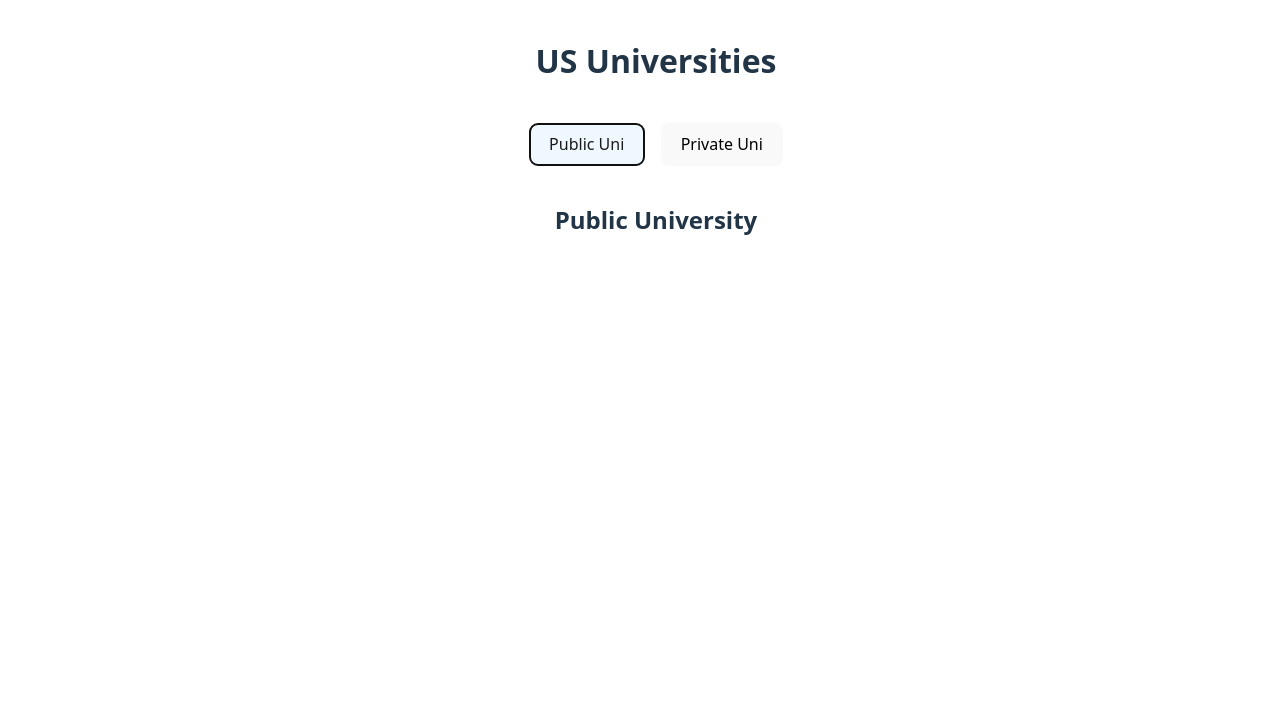
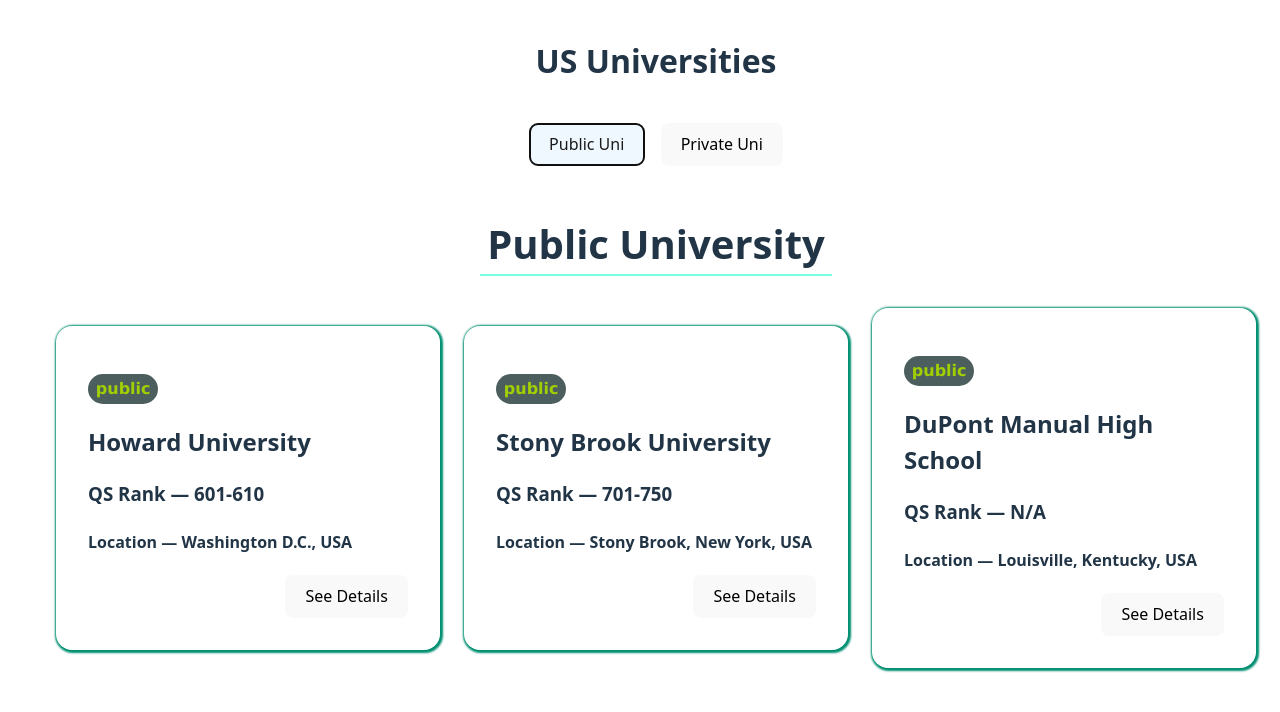
Before and after one commit to heyAbdullahBruh/VersityList, a React (Vite) app: page / in a window 1280 px wide. Both pictures are taken after a click on the button "Public Uni". Shown: the top 712 px of the page. Built offline with nearby package versions, Linux system fonts and the light colour scheme.

Commit message:
#updae1.3 public versity Done

```diff
--- a/src/components/versityList/public.jsx
+++ b/src/components/versityList/public.jsx
@@ -1,11 +1,67 @@
-import React from 'react';
+import { useEffect, useState } from "react";
+import Loading from "../loading/Loading";
+import styles from "./versity.module.css";
+import UniVDetails from "./versityDetails";
 
 const PublicUni = () => {
-    return (
-        <div>
-            <h1>Public University</h1>
+  const [versities, setVersities] = useState([]);
+  const [loading, setLoading] = useState(false);
+
+  const fetchPublicVerstyData = async () => {
+    setLoading(true);
+    try {
+      const respons = await fetch("/data/publicUni.json");
+      const data = await respons.json();
+      setVersities(data);
+    } catch (error) {
+      console.log(error);
+    } finally {
+      setLoading(false);
+    }
+  };
+
+  useEffect(() => {
+    fetchPublicVerstyData();
+  }, []);
+
+  const [univOpen, setUnivOpen] = useState(false);
+  const [uniData, setUniData] = useState({});
+
+  const detailsOpen = (id,data) => {
+    if (id) {
+      setUnivOpen(true);
+      setUniData(data);
+    }
+  };
+
+  return (
+    <section className={styles.versity}>
+      <h1 id={styles.headV}>Public University</h1>
+      {loading ? (
+        <Loading />
+      ) : (
+        <div className={styles.uniCont}>
+          {versities?.map((uni) => {
+            const { id, name, type, rank, location } = uni;
+            return (
+              <>
+                <article key={id} id={styles.uniCard}>
+                  <p id={styles.uniType}>{type}</p>
+                  <h2>{name}</h2>
+                  <h3>QS Rank — {rank}</h3>
+                  <h4>Location — {location}</h4>
+                  <div id={styles.detailBtn}>
+                    <button onClick={() => detailsOpen(id,uni)}>See Details</button>
+                  </div>
+                </article>
+                {univOpen && <UniVDetails setOpen={setUnivOpen} data={uniData} />}
+              </>
+            );
+          })}
         </div>
-    );
+      )}
+    </section>
+  );
 };
 
 export default PublicUni;
```
